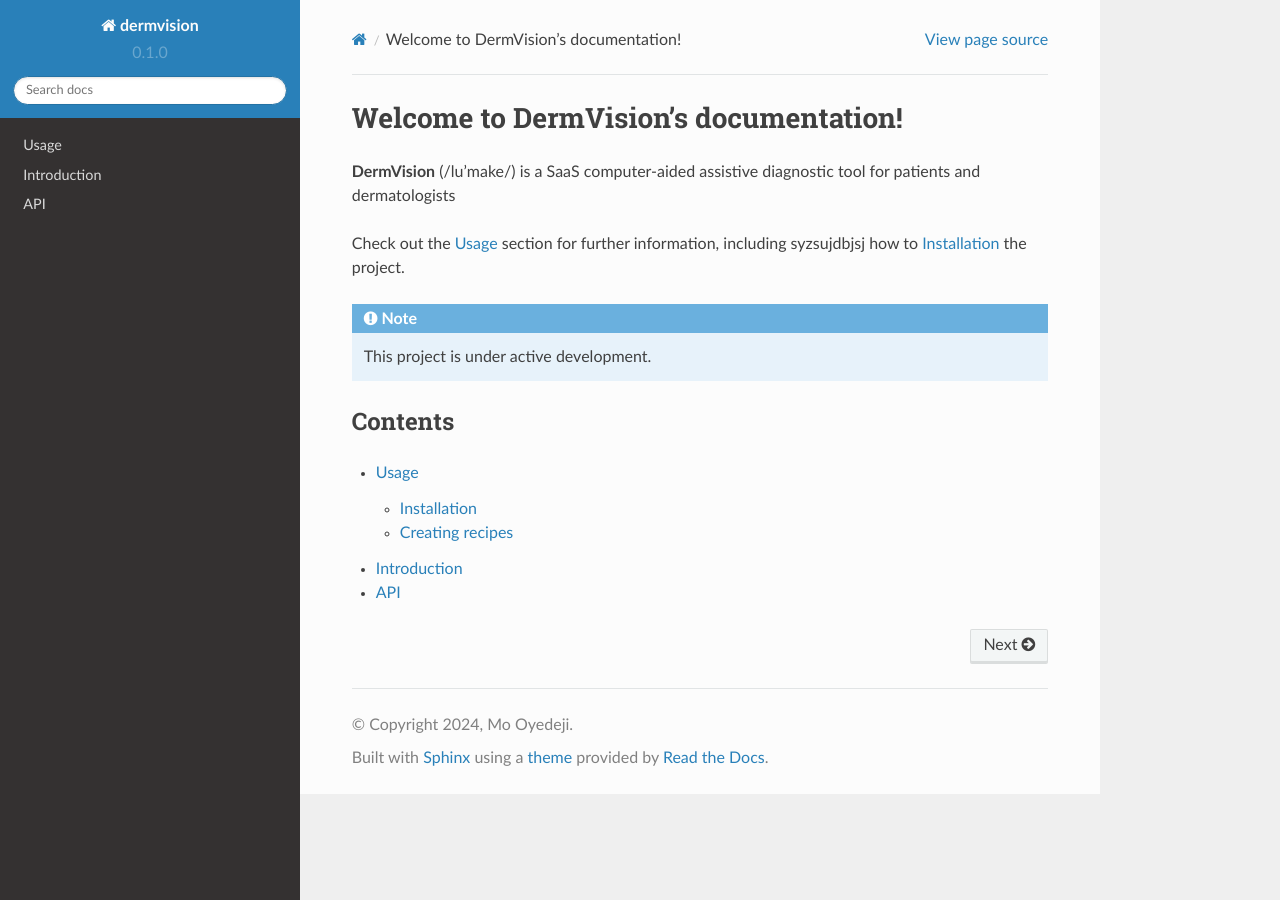
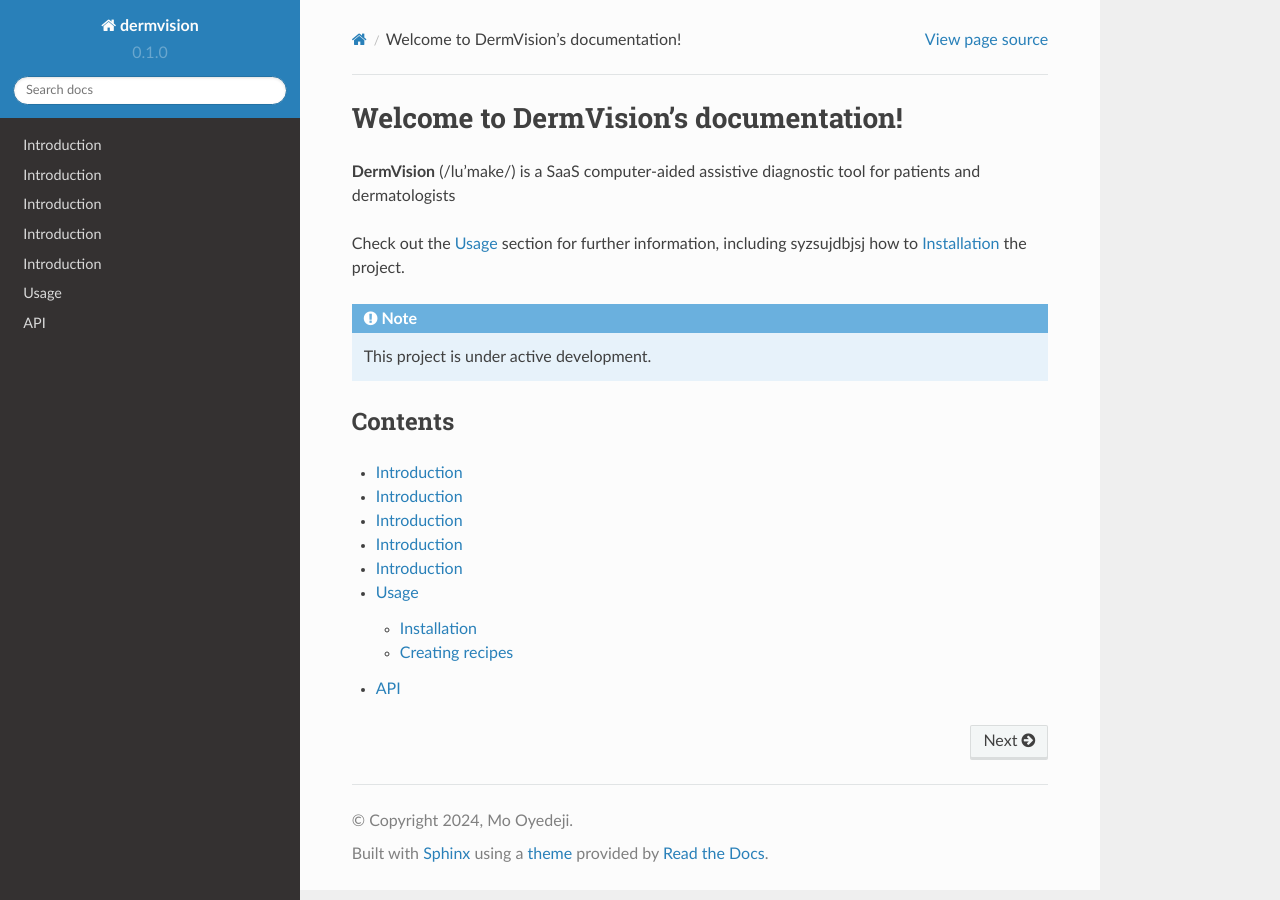
Before and after one commit to mojeedoyedeji/dermvision.docs, a Sphinx documentation site: the page built from docs/source/index.rst, in a window 1280 px wide. Built offline with Sphinx 7.4.7 and the Read the Docs theme 2.0.0, drawn with Linux system fonts in a browser that asks for light colours.

Commit message:
project setup

```diff
--- /dev/null
+++ b/docs/source/getting-started.rst
@@ -0,0 +1,2 @@
+Introduction
+============
--- a/docs/source/index.rst
+++ b/docs/source/index.rst
@@ -16,6 +16,10 @@ Contents
 --------
 
 .. toctree::
+   introduction
+   getting-started
+   system-design
+   web-applications
+   mobile-applications
    usage
-   introduction
    api
--- /dev/null
+++ b/docs/source/mobile-applications.rst
@@ -0,0 +1,2 @@
+Introduction
+============
--- /dev/null
+++ b/docs/source/system-design.rst
@@ -0,0 +1,2 @@
+Introduction
+============
--- /dev/null
+++ b/docs/source/web-applications.rst
@@ -0,0 +1,2 @@
+Introduction
+============
```
